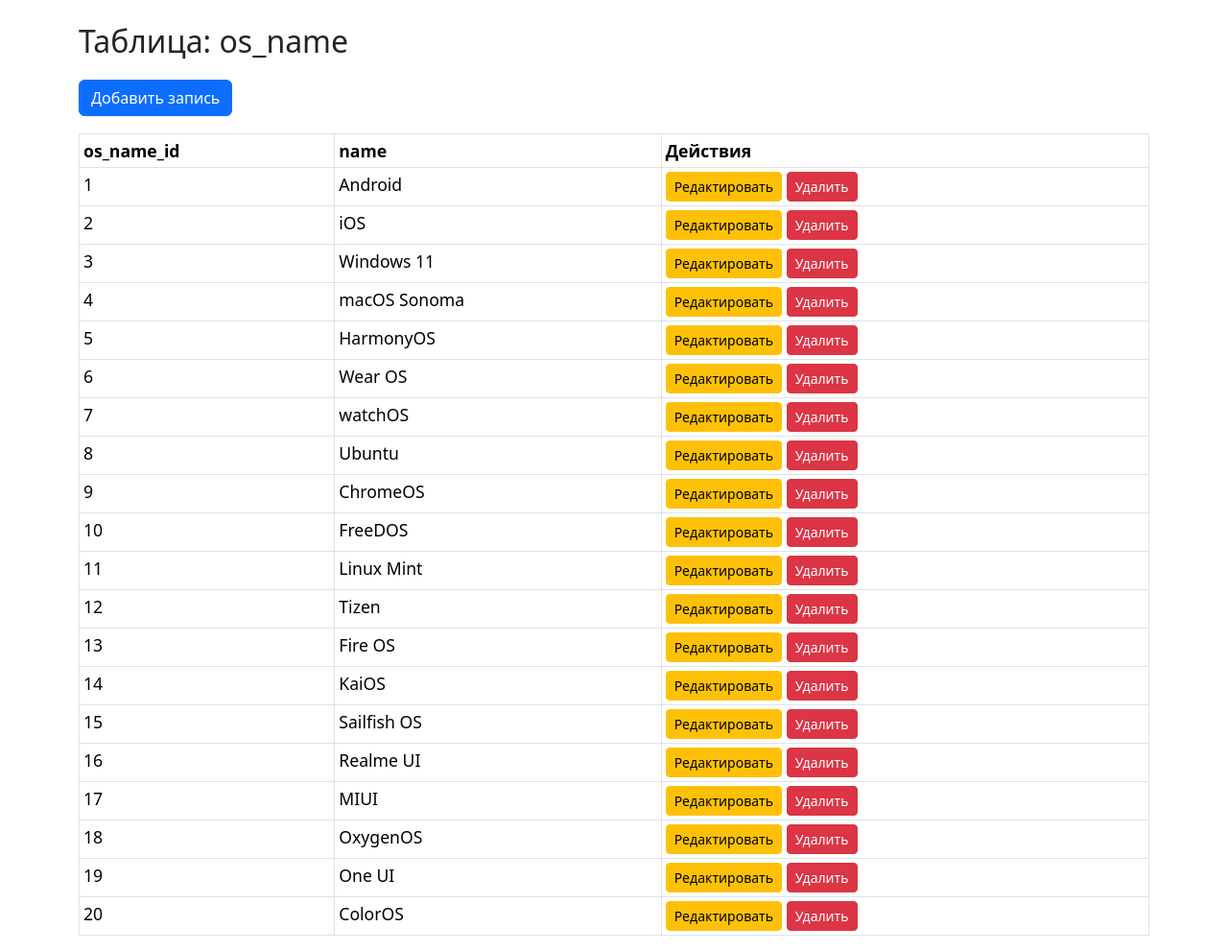
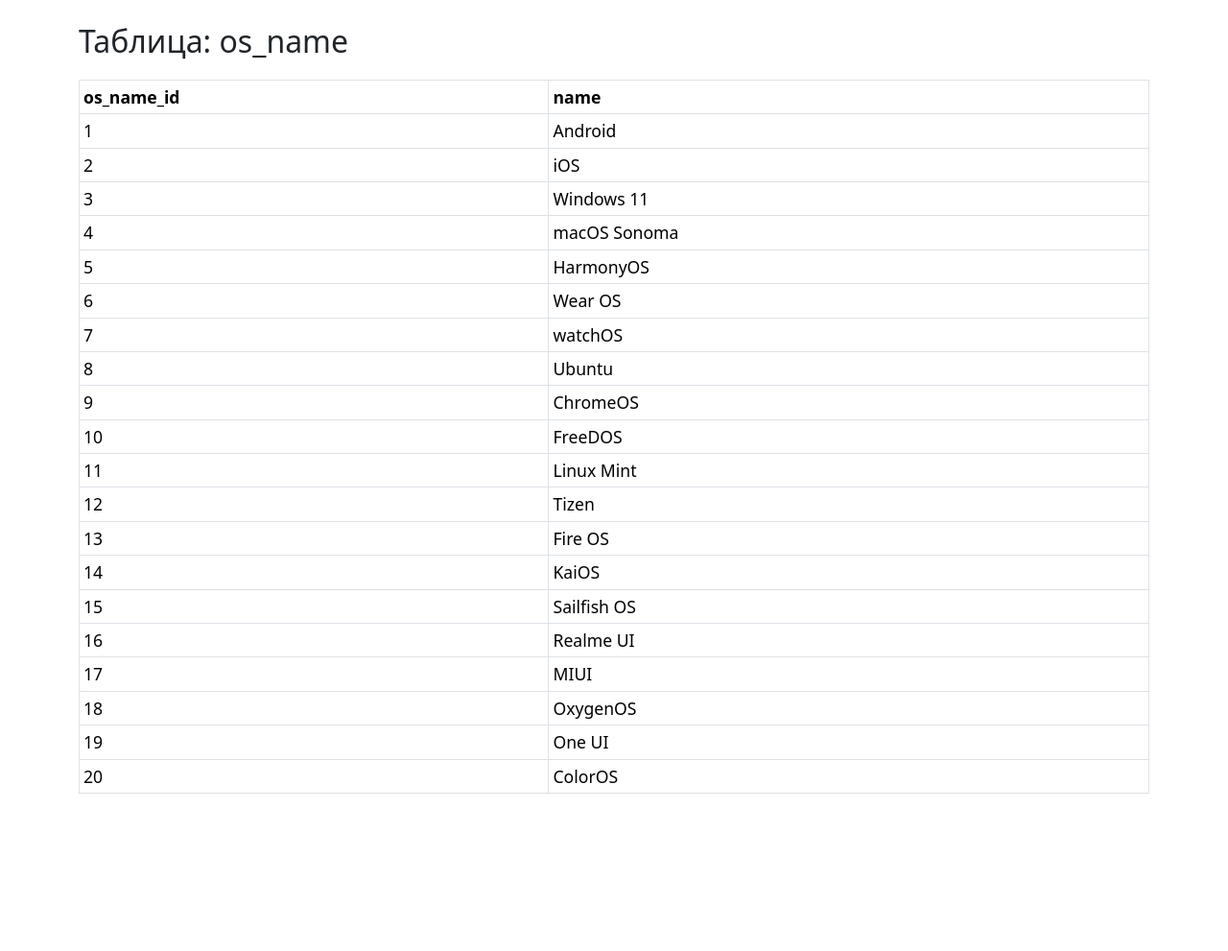
Before and after one commit to Vorest1/Device_bd, a Flask app: page /table/os_name in a window 1280 px wide. Shown: the part 58-1049 px from the top of the page at 96% size. After the commit the page ends 885 px from the top, so only its background shows below. Run offline with Flask 3, Linux system fonts and the light colour scheme; data comes from the database, SQL or seed files in the repository.

Commit message:
Delete Add/edit buton for os_name

```diff
--- a/app.py
+++ b/app.py
@@ -6,7 +6,7 @@ app = Flask(__name__)
 DB_PATH = os.path.join('db', '2lr.db')
 
 # Вспомогательные таблицы и one-to-one с devices
-AUXILIARY = ['techn_matr', 'proc_model', 'storage_type', 'country', 'color']
+AUXILIARY = ['techn_matr', 'proc_model', 'storage_type', 'country', 'color', 'os_name']
 ONE_TO_ONE = ['specifications', 'displays', 'cameras', 'batteries']
 
 def get_tables():
--- a/templates/index.html
+++ b/templates/index.html
@@ -10,7 +10,7 @@
     </thead>
     <tbody>
       {% set one_to_one = ['specifications', 'displays', 'cameras', 'batteries'] %}
-      {% set auxiliary = ['techn_matr', 'proc_model', 'storage_type', 'country', 'color'] %}
+      {% set auxiliary = ['techn_matr', 'proc_model', 'storage_type', 'country', 'color', 'os_name'] %}
       {% for table in tables %}
         <tr {% if table == 'devices' %}class="table-primary"{% endif %}>
           <td>
--- a/templates/table_view.html
+++ b/templates/table_view.html
@@ -3,7 +3,7 @@
   <h2>Таблица: {{ table }}</h2>
 
   {% set one_to_one = ['specifications', 'displays', 'cameras', 'batteries'] %}
-  {% set auxiliary = ['techn_matr', 'proc_model', 'storage_type', 'country', 'color'] %}
+  {% set auxiliary = ['techn_matr', 'proc_model', 'storage_type', 'country', 'color', 'os_name'] %}
 
   {% if table not in auxiliary and table not in one_to_one %}
     <a href="{{ url_for('add_row', table_name=table) }}" class="btn btn-primary mb-2">Добавить запись</a>
```
